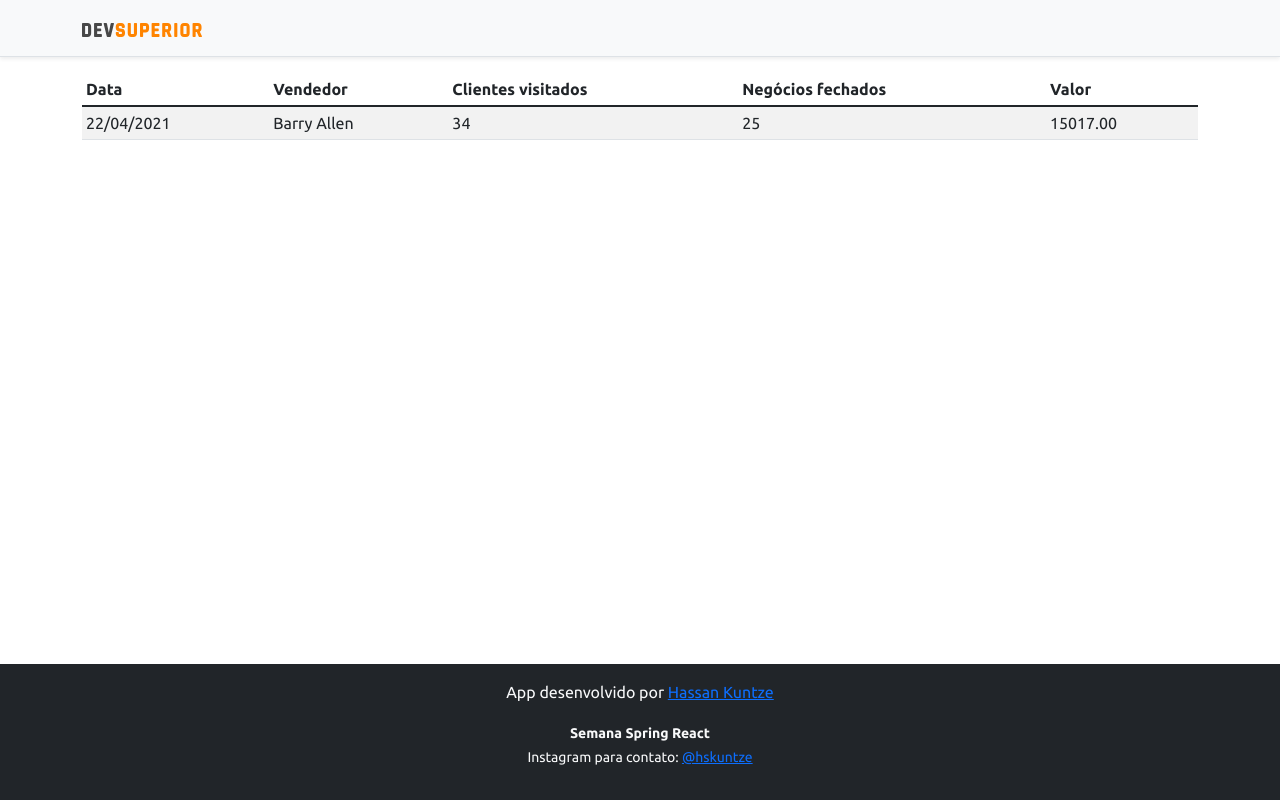
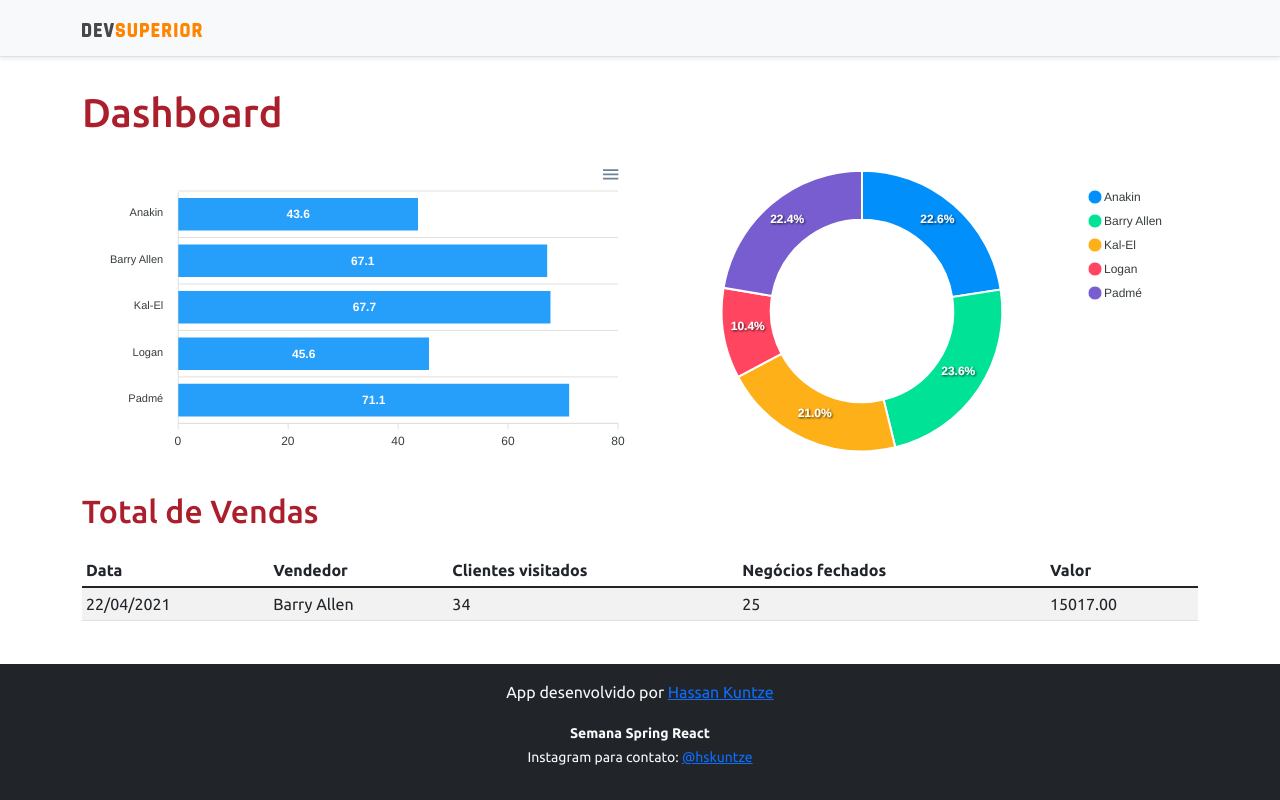
Before and after one commit to hskuntze/workshop-sds3, a React (Create React App) app in the folder frontend/: page / in a window 1280 px wide. Built offline with nearby package versions, Linux system fonts and the light colour scheme.

Commit message:
Gráficos estáticos

```diff
--- a/frontend/package.json
+++ b/frontend/package.json
@@ -11,8 +11,10 @@
     "@types/node": "^12.0.0",
     "@types/react": "^17.0.0",
     "@types/react-dom": "^17.0.0",
+    "apexcharts": "^3.28.1",
     "bootstrap": "^5.1.0",
     "react": "^17.0.2",
+    "react-apexcharts": "^1.3.9",
     "react-dom": "^17.0.2",
     "react-scripts": "4.0.3",
     "typescript": "^4.1.2",
--- a/frontend/src/App.tsx
+++ b/frontend/src/App.tsx
@@ -1,12 +1,25 @@
+import BarChart from "components/BarChart";
+import DonutChart from "components/DonutChart";
 import DataTable from "components/DataTable";
 import Footer from "components/Footer";
 import Navbar from "components/NavBar";
 
 function App() {
   return (
+    //<> -> "Fragment" utilizado para englobar a estrutura
     <>
       <Navbar />
       <div className="container">
+        <h1 className="text-primary py-3">Dashboard</h1>
+        <div className="row px-3">
+          <div className="col-sm-6">
+            <BarChart />
+          </div>
+          <div className="col-sm-6">
+            <DonutChart />
+          </div>
+        </div>
+        <h2 className="text-primary py-3">Total de Vendas</h2>
         <DataTable />
       </div>
       <Footer />
--- /dev/null
+++ b/frontend/src/components/BarChart/index.tsx
@@ -0,0 +1,38 @@
+//Fazer download do ApexCharts para utilizar os gráficos
+//yarn add apexcharts react-apexcharts
+import Chart from 'react-apexcharts';
+
+function BarChart(){
+    const options = {
+        plotOptions: {
+            bar: {
+                horizontal: true,
+            }
+        },
+    };
+
+    const mockData = {
+        labels: {
+            categories: ['Anakin', 'Barry Allen', 'Kal-El', 'Logan', 'Padmé']
+        },
+        series: [
+            {
+                name: "% Sucesso",
+                data: [43.6, 67.1, 67.7, 45.6, 71.1]
+            }
+        ]
+    };
+
+    //Parâmetro "...{var}" -> reaproveite o objeto e adicione '...'
+    //no Eixo X (xaxis), exiba os valores: mockData.labels
+    return(
+        <Chart
+            options={{ ...options, xaxis: mockData.labels}}
+            series={mockData.series}
+            type="bar"
+            height="300"
+        /> //'options' entre "{}" é a var. de BarChart; options que recebe o valor é atributo JSX
+    );
+}
+
+export default BarChart;
--- /dev/null
+++ b/frontend/src/components/DonutChart/index.tsx
@@ -0,0 +1,25 @@
+import Chart from 'react-apexcharts';
+
+function DonutChart(){
+    const mockData = {
+        series: [477138, 499928, 444867, 220426, 473088],
+        labels: ['Anakin', 'Barry Allen', 'Kal-El', 'Logan', 'Padmé']
+    }
+
+    const options = {
+        legend: {
+            show: true
+        }
+    }
+
+    return(
+        <Chart
+            options={{ ...options, labels: mockData.labels}}
+            series={mockData.series}
+            type="donut"
+            height="300"
+        />
+    );
+}
+
+export default DonutChart;
--- a/frontend/src/index.tsx
+++ b/frontend/src/index.tsx
@@ -1,5 +1,7 @@
 import React from 'react';
 import ReactDOM from 'react-dom';
+//yarn add bootstrap; adicionar também dependência do popper ->
+//yarn add @popper.js/@...
 import 'bootstrap/dist/css/bootstrap.css';
 import 'assets/css/styles.css';
 import App from './App';
```
Also changed, not shown: 1 other file (tests, documents, lock files or other folders).
